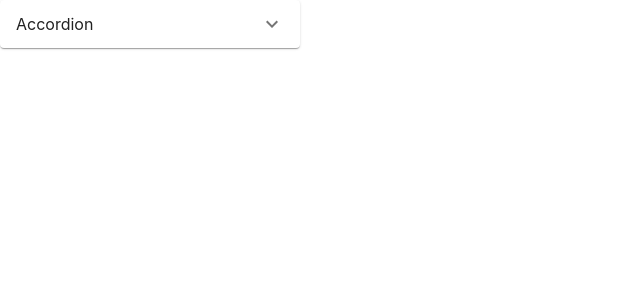
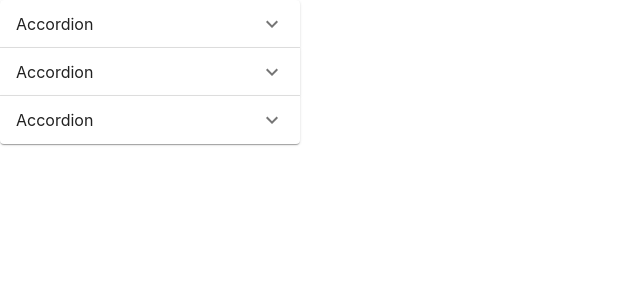
Before and after one commit to sam13007/material_UI, a React (Create React App) app: page / in a window 1280 px wide. Shown: the top 300 px of the page, without its empty margins (0-640 px from the left). Built offline with nearby package versions, Linux system fonts and the light colour scheme.

Commit message:
Accordion

```diff
--- a/src/components/AccordionMui.jsx
+++ b/src/components/AccordionMui.jsx
@@ -21,6 +21,28 @@ function AccordionMui() {
           neque a reprehenderit.
         </AccordionDetails>
       </Accordion>
+      <Accordion>
+        <AccordionSummary expandIcon={<ExpandMoreIcon />}>
+          Accordion
+        </AccordionSummary>
+        <AccordionDetails>
+          Lorem ipsum dolor sit amet, consectetur adipisicing elit. Alias
+          quibusdam quia, quos natus ducimus amet et veniam? Debitis, maiores.
+          Voluptates aspernatur alias eius, consectetur nesciunt nihil unde
+          neque a reprehenderit.
+        </AccordionDetails>
+      </Accordion>
+      <Accordion>
+        <AccordionSummary expandIcon={<ExpandMoreIcon />}>
+          Accordion
+        </AccordionSummary>
+        <AccordionDetails>
+          Lorem ipsum dolor sit amet, consectetur adipisicing elit. Alias
+          quibusdam quia, quos natus ducimus amet et veniam? Debitis, maiores.
+          Voluptates aspernatur alias eius, consectetur nesciunt nihil unde
+          neque a reprehenderit.
+        </AccordionDetails>
+      </Accordion>
     </Box>
   );
 }
```
